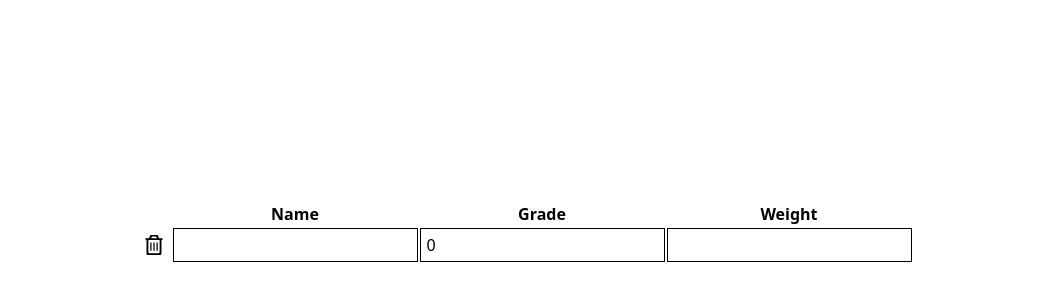
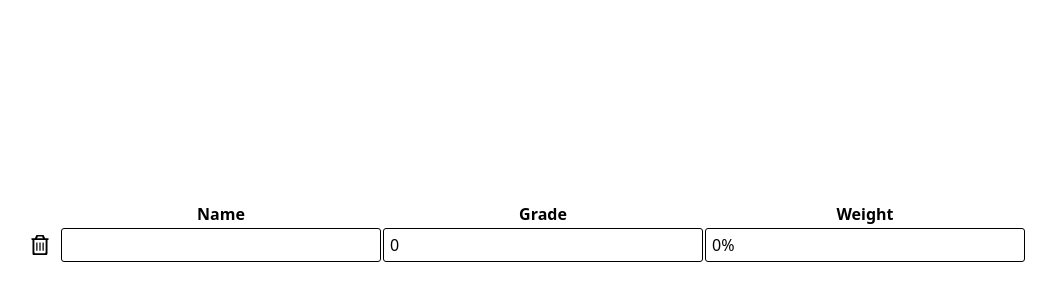
Before and after one commit to GuterBenutzername/cut-your-losses, a React (Vite) app: page /grades in a window 1280 px wide. Shown: the part 168-468 px from the top of the page, without its empty margins (116-1172 px from the left). Built offline with nearby package versions, Linux system fonts and the light colour scheme.

Commit message:
feat: implement some basic stateful functionality

```diff
--- a/package.json
+++ b/package.json
@@ -19,6 +19,7 @@
     "react-router-dom": "^6.10.0",
     "sort-by": "^1.2.0",
     "styled-components": "^5.3.9",
+    "uuid": "^9.0.0",
     "zustand": "^4.3.6"
   },
   "devDependencies": {
@@ -26,6 +27,7 @@
     "@types/react": "^18.0.28",
     "@types/react-dom": "^18.0.11",
     "@types/styled-components": "^5.1.26",
+    "@types/uuid": "^9.0.1",
     "@vitejs/plugin-react-swc": "^3.0.0",
     "eslint": "^8.37.0",
     "eslint-config-hardcore": "^35.0.0",
--- a/src/Assignment.ts
+++ b/src/Assignment.ts
@@ -1,4 +1,8 @@
+import { v4 as uuidv4 } from "uuid";
+
 export default class Assignment {
+  public id = uuidv4();
+
   public name: string;
 
   public grade: number;
--- /dev/null
+++ b/src/organisms/AssignmentItem.tsx
@@ -0,0 +1,148 @@
+import styled, { css } from "styled-components";
+import { NumericFormat } from "react-number-format";
+
+import type Assignment from "../Assignment";
+
+function blurTarget(event: React.SyntheticEvent<HTMLButtonElement>) {
+  const target = event.target as HTMLButtonElement;
+  target.disabled = true;
+  target.disabled = false;
+}
+
+const inputStyle = css`
+  border-radius: 3px;
+  border: #000 solid 0.5px;
+  width: 25vw;
+
+  &:focus {
+    outline: none;
+    box-shadow: inset 0 0 0 1px #000;
+  }
+`;
+
+const NameGradeInput = styled.input`
+  ${inputStyle}
+`;
+
+const WeightInput = styled(NumericFormat)`
+  ${inputStyle}
+`;
+
+const DeleteButton = styled.button`
+  display: flex;
+  align-items: center;
+  justify-content: center;
+  margin-right: 2px;
+  height: 34px;
+  width: 34px;
+  border: none;
+  border-radius: 100%;
+
+  &:hover,
+  &:focus {
+    background-color: #f44336;
+    color: white;
+    cursor: pointer;
+  }
+
+  &:active {
+    background-color: #d32f2f;
+  }
+`;
+
+const DeleteIcon = (
+  <svg height="20" viewBox="0 0 448 512" width="20">
+    <path d="m170.5 40-19 40h145l-19-40H177.1Zm147-40 36.7 80H424c13.3 0 24 10.7 24 24s-10.7 24-24 24h-8v304c-1 83-1 83-88 83H100c-68 0-68 0-68-83V128h-8c-13.3 0-24-10.7-24-24s10.7-24 24-24h69.8L132 0h142ZM80 128v304c0 17.7 14.3 32 32 32h224c17.7 0 32-14.3 32-32V128H80Zm80 64v208h-32V192h32Zm80 0v208h-32V192Zm80 0v208h-32V192Z" />
+  </svg>
+);
+
+function AssignmentItem({
+  assignment,
+  index,
+  modifyAssignment,
+}: {
+  assignment: Assignment;
+  index: number;
+  modifyAssignment: (assignment: Assignment, index: number) => void;
+}) {
+  return (
+    <tr>
+      <td>
+        <DeleteButton
+          onDragExit={blurTarget}
+          onMouseLeave={blurTarget}
+          onPointerLeave={blurTarget}
+          type="button"
+        >
+          {DeleteIcon}
+        </DeleteButton>
+      </td>
+      <td>
+        <NameGradeInput
+          onChange={(event) => {
+            modifyAssignment(
+              {
+                ...assignment,
+                name: event.target.value,
+              },
+              index
+            );
+          }}
+          type="text"
+          value={assignment.name}
+        />
+      </td>
+      <td>
+        <NameGradeInput
+          min="0"
+          onChange={(event) => {
+            if (Number.isNaN(Number.parseFloat(event.target.value))) {
+              modifyAssignment(
+                {
+                  ...assignment,
+                  grade: 0,
+                },
+                index
+              );
+            } else {
+              if (Number.parseFloat(event.target.value) > 1000) {
+                return;
+              }
+
+              modifyAssignment(
+                {
+                  ...assignment,
+                  grade: Number.parseFloat(event.target.value),
+                },
+                0
+              );
+            }
+          }}
+          step="1"
+          type="number"
+          value={assignment.grade.toString()}
+        />
+      </td>
+      <td>
+        <WeightInput
+          allowNegative={false}
+          isAllowed={({ floatValue }) =>
+            floatValue === undefined
+              ? true
+              : floatValue >= 0 && floatValue <= 100
+          }
+          onChange={(event) => {
+            const weight =
+              event.target.value === ""
+                ? 0
+                : Number.parseFloat(event.target.value);
+            modifyAssignment({ ...assignment, weight }, index);
+          }}
+          suffix="%"
+          value={assignment.weight}
+        />
+      </td>
+    </tr>
+  );
+}
+export default AssignmentItem;
--- a/src/state.ts
+++ b/src/state.ts
@@ -1,10 +1,25 @@
 import { create } from "zustand";
 
-import type Course from "./Course";
+import Course from "./Course";
+import Assignment from "./Assignment";
 
-const usePrimaryStore = create(() => ({
-  courses: [] as Course[],
+interface PrimaryStore {
+  courses: Course[];
+  currentCourse: number;
+  modifyAssignment: (assignment: Assignment, index: number) => void;
+}
+
+const usePrimaryStore = create<PrimaryStore>((set) => ({
+  courses: [new Course("example", [new Assignment()])] as Course[],
   currentCourse: 0,
+
+  modifyAssignment: (assignment: Assignment, index: number) => {
+    set((state: { courses: Course[]; currentCourse: number }) => {
+      const { courses, currentCourse } = state;
+      courses[currentCourse].assignments[index] = assignment;
+      return { courses };
+    });
+  },
 }));
 
 export default usePrimaryStore;
--- a/src/templates/GradesTemplate.tsx
+++ b/src/templates/GradesTemplate.tsx
@@ -1,12 +1,7 @@
 import styled from "styled-components";
-import { NumericFormat } from "react-number-format";
-import { useState } from "react";
 
-function blurTarget(event: React.PointerEvent<HTMLButtonElement>) {
-  const target = event.target as HTMLButtonElement;
-  target.disabled = true;
-  target.disabled = false;
-}
+import usePrimaryStore from "../state";
+import AssignmentItem from "../organisms/AssignmentItem";
 
 const GradesWrapper = styled.div`
   display: flex;
@@ -17,35 +12,8 @@ const GradesWrapper = styled.div`
   width: 100vw;
 `;
 
-const DeleteButton = styled.button`
-  display: flex;
-  align-items: center;
-  justify-content: center;
-  height: 34px;
-  width: 34px;
-  border: none;
-  border-radius: 100%;
-
-  &:hover,
-  &:focus {
-    background-color: #f44336;
-    color: white;
-    cursor: pointer;
-  }
-
-  &:active {
-    background-color: #d32f2f;
-  }
-`;
-
-const DeleteIcon = (
-  <svg height="20" viewBox="0 0 448 512" width="20">
-    <path d="m170.5 40-19 40h145l-19-40H177.1Zm147-40 36.7 80H424c13.3 0 24 10.7 24 24s-10.7 24-24 24h-8v304c-1 83-1 83-88 83H100c-68 0-68 0-68-83V128h-8c-13.3 0-24-10.7-24-24s10.7-24 24-24h69.8L132 0h142ZM80 128v304c0 17.7 14.3 32 32 32h224c17.7 0 32-14.3 32-32V128H80Zm80 64v208h-32V192h32Zm80 0v208h-32V192Zm80 0v208h-32V192Z" />
-  </svg>
-);
-
 function GradesTemplate() {
-  const [grade, setGrade] = useState(0);
+  const state = usePrimaryStore();
   return (
     <GradesWrapper>
       <table>
@@ -58,48 +26,17 @@ function GradesTemplate() {
           </tr>
         </thead>
         <tbody>
-          <tr>
-            <td>
-              <DeleteButton
-                onMouseLeave={blurTarget}
-                onPointerLeave={blurTarget}
-                type="button"
-              >
-                {DeleteIcon}
-              </DeleteButton>
-            </td>
-            <td>
-              <input type="text" />
-            </td>
-            <td>
-              <input
-                min="0"
-                onChange={(event) => {
-                  if (Number.isNaN(Number.parseFloat(event.target.value))) {
-                    setGrade(0);
-                  } else {
-                    if (Number.parseFloat(event.target.value) > 1000) {
-                      return;
-                    }
-
-                    setGrade(Number.parseFloat(event.target.value));
-                  }
-                }}
-                step="1"
-                type="number"
-                value={grade.toString()}
-              />
-            </td>
-            <td>
-              <NumericFormat
-                allowNegative={false}
-                max="100"
-                min="0"
-                step="1"
-                suffix="%"
-              />
-            </td>
-          </tr>
+          {state.courses[state.currentCourse].assignments.length > 0 &&
+            state.courses[state.currentCourse].assignments.map(
+              (assignment, index) => (
+                <AssignmentItem
+                  assignment={assignment}
+                  index={index}
+                  key={assignment.id}
+                  modifyAssignment={state.modifyAssignment}
+                />
+              )
+            )}
         </tbody>
       </table>
     </GradesWrapper>
```
Also changed, not shown: 1 other file (tests, documents, lock files or other folders).
